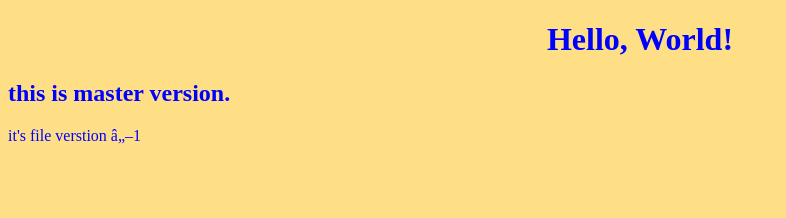
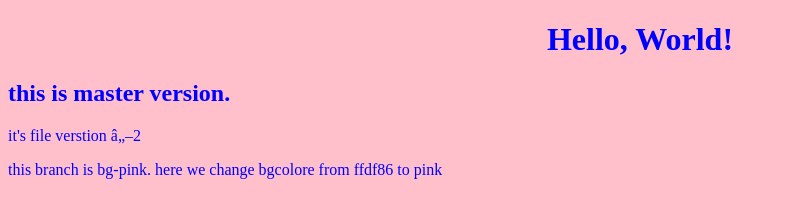
Before and after one commit to AlexanderNayd/CommoneStorage, a plain HTML site: page index.html in a window 1280 px wide. Shown: the whole page, without its empty margins (0-786 px from the left). Drawn offline with Linux system fonts and the light colour scheme.

Commit message:
change bgcolor on pink

```diff
--- a/index.html
+++ b/index.html
@@ -5,10 +5,11 @@
 	<meat http-equavi="Context Type" context="text/html; charset=windows-1251">
 <head>
 
-<body bgcolor="ffdf86" text="blue" link="green" vlink="black" alink="red">
+<body bgcolor="pink" text="blue" link="green" vlink="black" alink="red">
 	<h1 align=center> Hello, World! </h1>
 	<h2> this is master version. </h2>
-	<p> it's file verstion №1</p>
+	<p> it's file verstion №2</p>
+	<p> this branch is bg-pink. here we change bgcolore from ffdf86 to pink</p>
 
 </body>
 </html>
```
